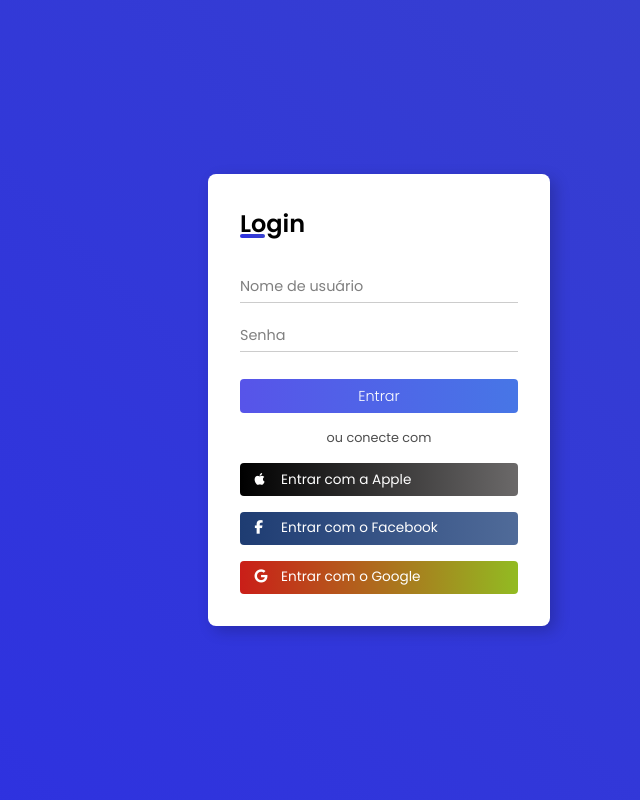
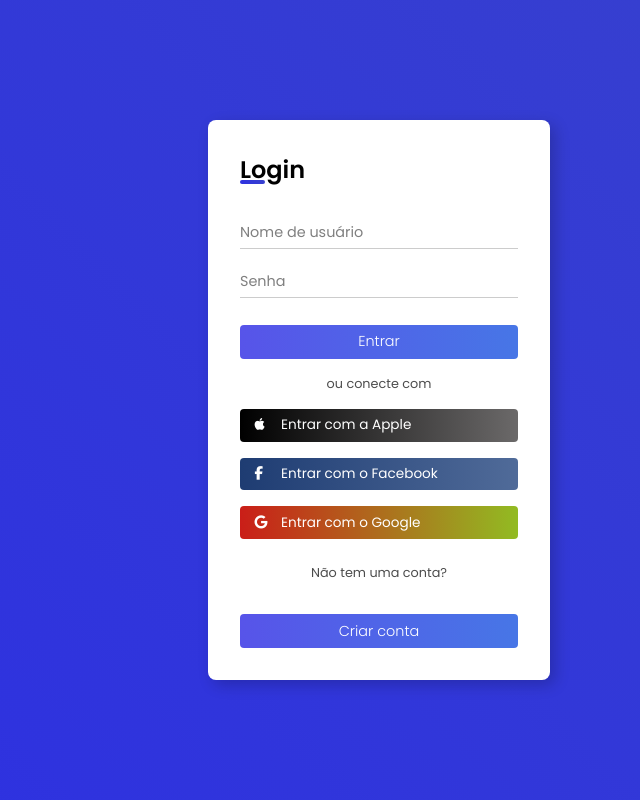
Before and after one commit to AlessandroSousaa/tela-de-login, a plain HTML site: page index.html in a window 1280 px wide. Shown: the whole page, without its empty margins (261-901 px from the left). Drawn offline with Linux system fonts and the light colour scheme.

Commit message:
Update index.html

```diff
--- a/index.html
+++ b/index.html
@@ -47,6 +47,10 @@
                     </a>
                 </div>
             </div>
+            <br><span>Não tem uma conta?</span>
+            <form action="">
+            <input type="submit" value="Criar conta">
+            </form>
         </div>
     </main>
 </body>
```
